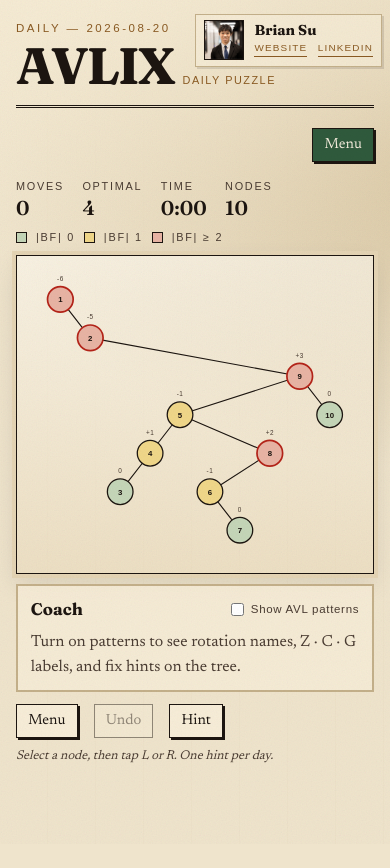
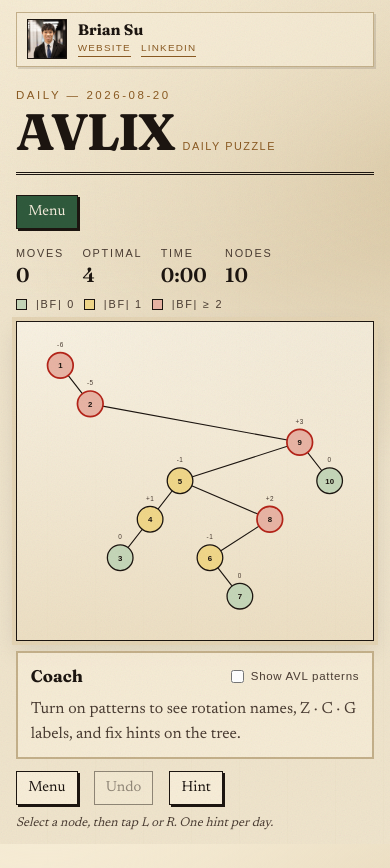
Before and after one commit to brian-git15/AVLIX, a Next.js app: page / in a window 390 px wide. Before the commit the page ends 844 px from the top, so only its background shows below. Built offline with nearby package versions, Linux system fonts and the light colour scheme; a web font is replaced by a local one.

Commit message:
profile card mobile fix

```diff
--- a/app/globals.css
+++ b/app/globals.css
@@ -634,10 +634,18 @@ button.accent {
     grid-template-columns: 1fr;
   }
 
+  .press {
+    padding-right: 0;
+  }
+
+  /* In-flow header strip — no overlap with title / Menu */
   .maker-plate-fixed {
-    top: 0.5rem;
-    right: 0.5rem;
-    padding: 0.35rem 0.5rem;
+    position: static;
+    width: calc(100% - 2rem);
+    margin: 0.75rem auto 0;
+    box-sizing: border-box;
+    justify-content: flex-start;
+    padding: 0.4rem 0.65rem;
   }
 
   .maker-plate-fixed .maker-portrait {
@@ -646,12 +654,11 @@ button.accent {
   }
 
   .maker-plate-fixed .maker-copy strong {
-    font-size: 0.9rem;
+    font-size: 0.95rem;
   }
 
-  .maker-plate {
-    justify-self: start;
-    margin-top: 0.35rem;
+  .play-menu-row {
+    justify-content: flex-start;
   }
 }
 
```
